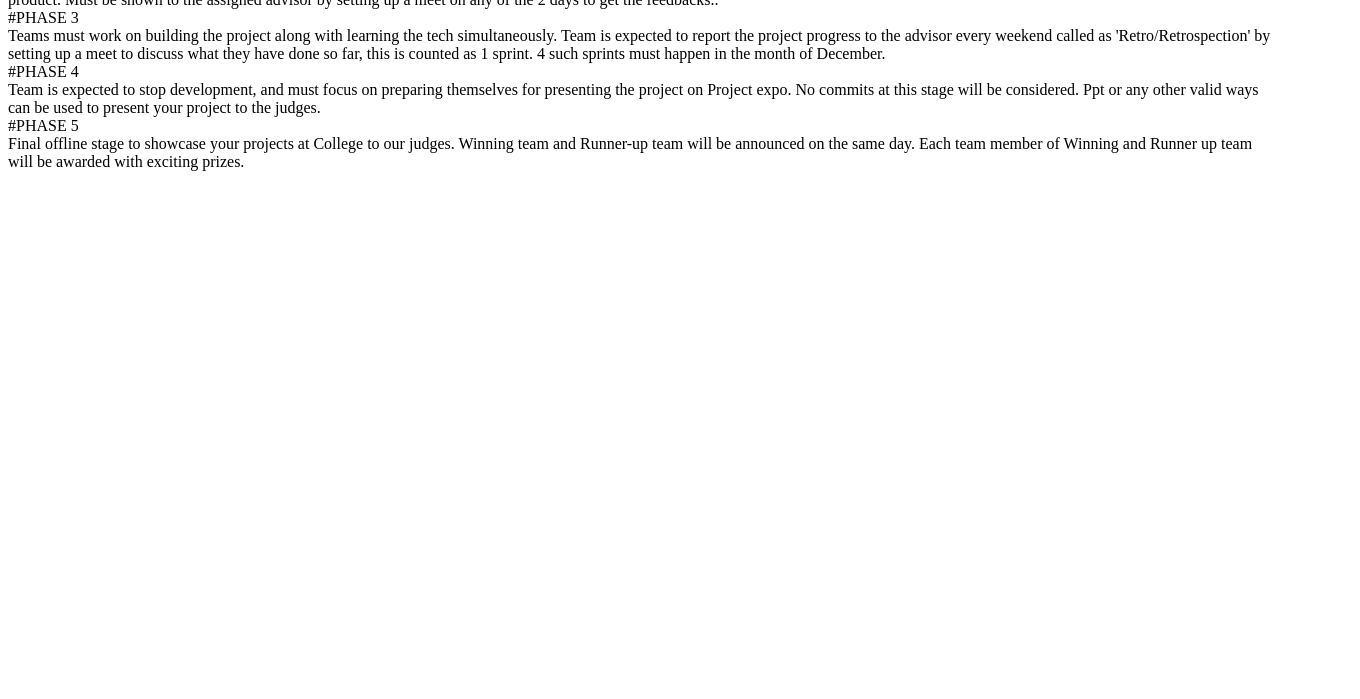
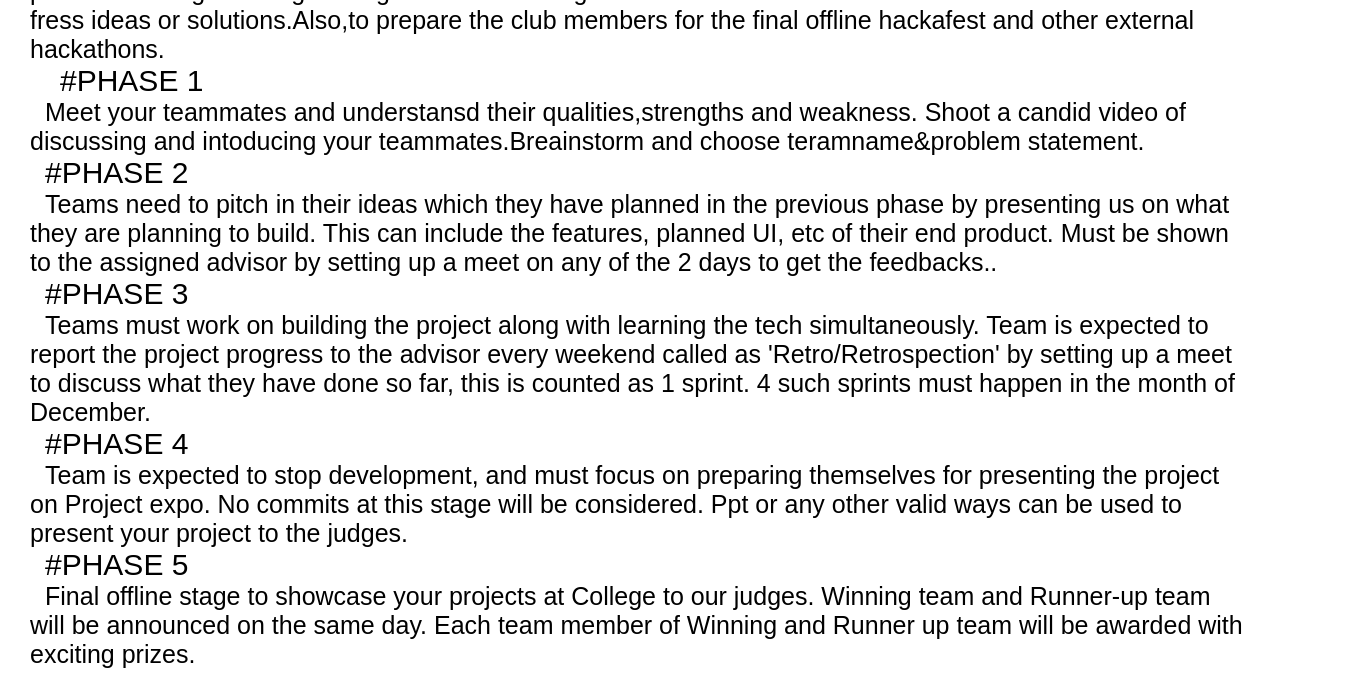
Before and after one commit to suru-ach/Bulletin-website, a website: page public/EventPage/index.html in a window 1280 px wide. Shown: the part 336-1035 px from the top of the page, 1360 px wide, since content can reach past the window. Before the commit the page ends 800 px from the top, so only its background shows below. Drawn offline with Linux system fonts and the light colour scheme.

Commit message:
modified eventpage

```diff
--- a/public/EventPage/index.html
+++ b/public/EventPage/index.html
@@ -1,4 +1,3 @@
-
 <!DOCTYPE html>
 <html lang="en">
 <head>
@@ -6,20 +5,22 @@
     <meta http-equiv="X-UA-Compatible" content="IE=edge">
     <meta name="viewport" content="width=device-width, initial-scale=1.0">
     <title>Event details</title>
-    <link rel="stylesheet"href="page.css">
+    <link rel="stylesheet" href="./style.css">
 </head>
-<body></body>
+<body>
     <section1>
 
         <header>
-            <h1> HACKATHON</h1></header></br>
+            <h1> HACKATHON</h1>
+        </header></br>
         <img src="hackathons.png" alt=".." heigth="1500" width="501">
         </header></br>
         <h2>ABOUT THE EVENT</h2></br>
         <a> Hackathon is a collaborative problem solving challenge.The goal is to encourage
             innovation and showcase fress ideas or solutions.Also,to prepare the club
             members for the final offline hackafest and other external hackathons.
-        </a></br></section1>
+        </a></br>
+    </section1>
     <section2>
         <h>#PHASE 1</h></br>
         <a>Meet your teammates and understansd their qualities,strengths and weakness.
@@ -55,3 +56,5 @@
             exciting prizes.</a></br>
     </section2>
 </body>
+
+</html>
--- a/public/EventPage/style.css
+++ b/public/EventPage/style.css
@@ -1,4 +1,3 @@
-
 *{
     margin:10px;
     padding:5px;
```
Lines whose indentation alone changed are shown as unchanged.
